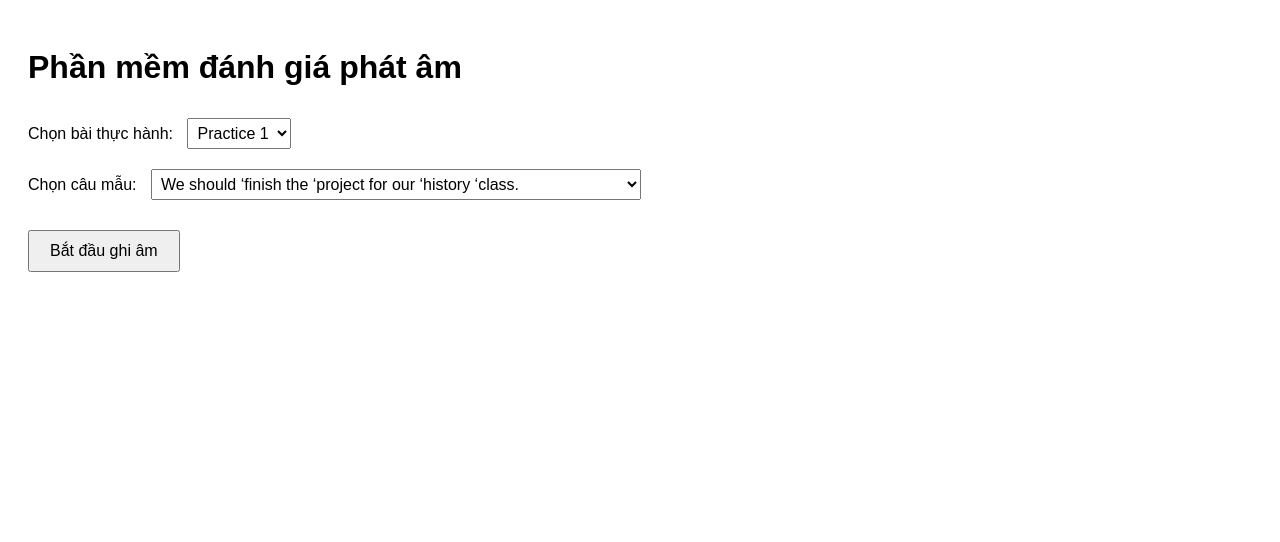
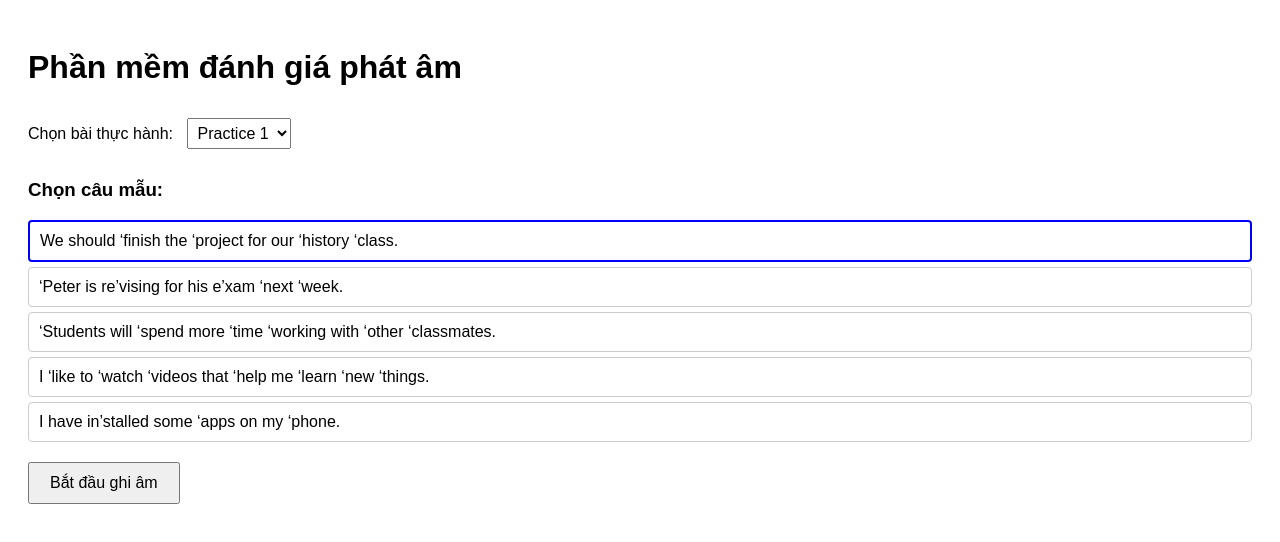
Before and after one commit to kavirlltran/Speechace-learning, a Next.js app: page / in a window 1280 px wide. Shown: the top 542 px of the page. Built offline with nearby package versions, Linux system fonts and the light colour scheme.

Commit message:
Update index.js

```diff
--- a/pages/index.js
+++ b/pages/index.js
@@ -31,7 +31,7 @@ export default function Home() {
   const mediaRecorderRef = useRef(null);
   const audioChunksRef = useRef([]);
 
-  // Danh sách câu mẫu của bài thực hành đang chọn
+  // Lấy danh sách câu mẫu theo bài thực hành đã chọn
   const sentences = practices[selectedPractice];
 
   // Bắt đầu ghi âm bằng API MediaRecorder
@@ -114,6 +114,8 @@ export default function Home() {
   return (
     <div style={{ padding: '20px', fontFamily: 'sans-serif' }}>
       <h1>Phần mềm đánh giá phát âm</h1>
+
+      {/* Chọn bài thực hành */}
       <div>
         <label>Chọn bài thực hành: </label>
         <select
@@ -121,7 +123,7 @@ export default function Home() {
           onChange={e => {
             const practice = e.target.value;
             setSelectedPractice(practice);
-            // Khi thay đổi bài, cập nhật câu mẫu đầu tiên
+            // Khi thay đổi bài, cập nhật câu mẫu đầu tiên của bài đó
             setSelectedSentence(practices[practice][0]);
           }}
           style={{ fontSize: '16px', padding: '5px', margin: '10px' }}
@@ -133,20 +135,28 @@ export default function Home() {
           ))}
         </select>
       </div>
-      <div>
-        <label>Chọn câu mẫu: </label>
-        <select
-          value={selectedSentence}
-          onChange={e => setSelectedSentence(e.target.value)}
-          style={{ fontSize: '16px', padding: '5px', margin: '10px' }}
-        >
-          {sentences.map((s, idx) => (
-            <option key={idx} value={s}>
-              {s}
-            </option>
-          ))}
-        </select>
+
+      {/* Hiển thị toàn bộ câu mẫu của bài thực hành */}
+      <div style={{ margin: '20px 0' }}>
+        <h3>Chọn câu mẫu:</h3>
+        {sentences.map((s, idx) => (
+          <div
+            key={idx}
+            onClick={() => setSelectedSentence(s)}
+            style={{
+              cursor: 'pointer',
+              padding: '10px',
+              margin: '5px 0',
+              border: s === selectedSentence ? '2px solid blue' : '1px solid #ccc',
+              borderRadius: '4px'
+            }}
+          >
+            {s}
+          </div>
+        ))}
       </div>
+
+      {/* Ghi âm */}
       <div style={{ margin: '20px 0' }}>
         {recording ? (
           <button onClick={stopRecording} style={{ padding: '10px 20px', fontSize: '16px' }}>
@@ -158,6 +168,7 @@ export default function Home() {
           </button>
         )}
       </div>
+
       {error && <div style={{ color: 'red' }}>{error}</div>}
       {audioURL && (
         <div>
```
